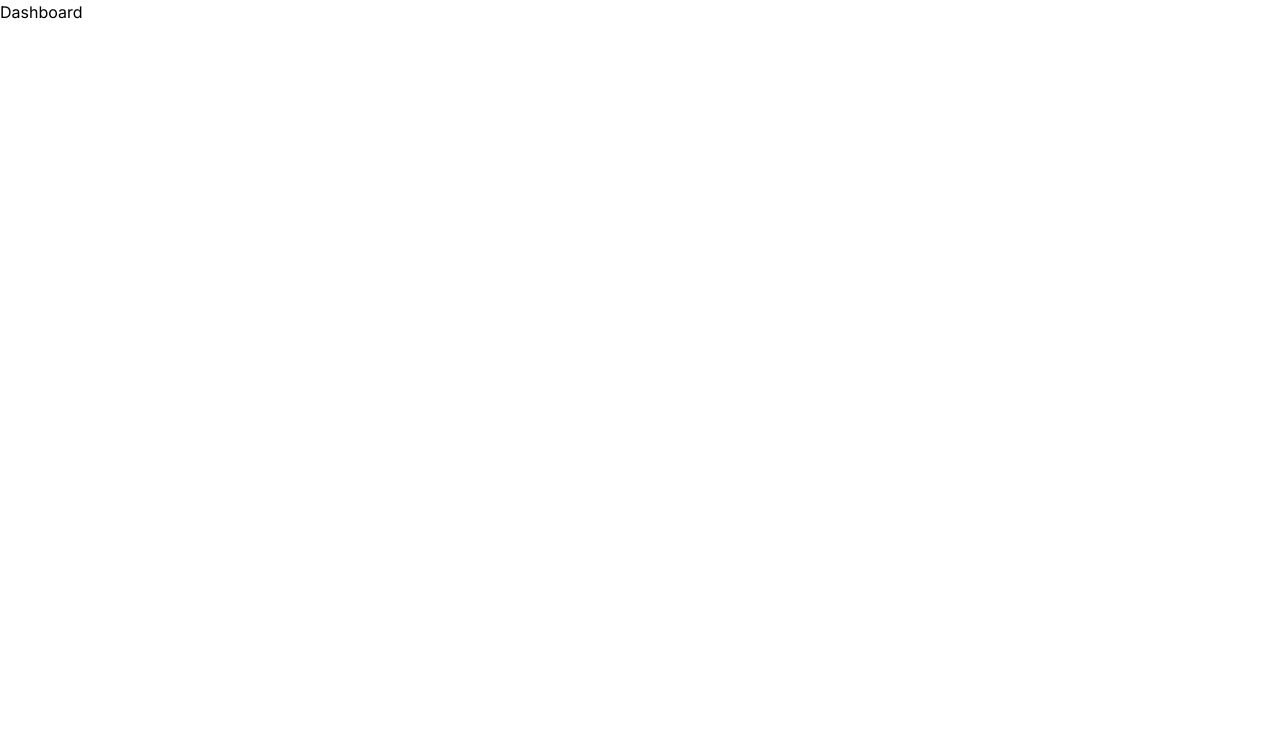
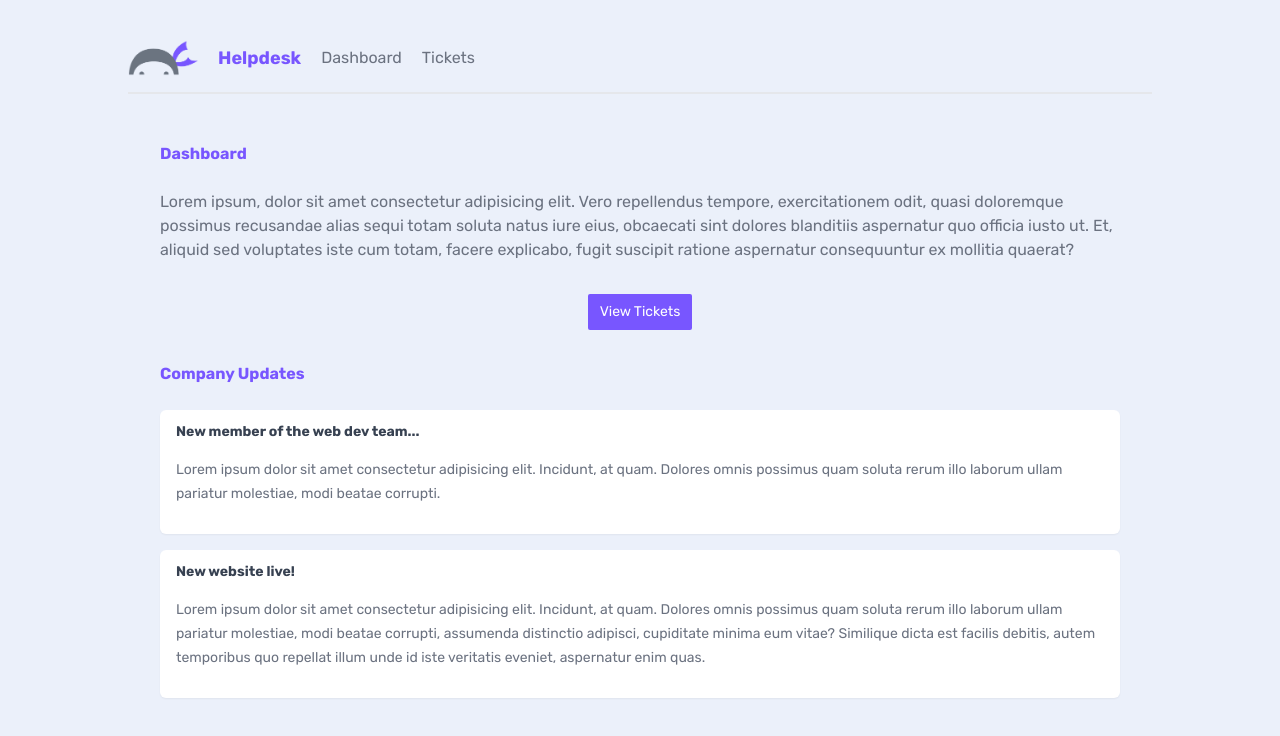
Before and after one commit to FahadQurashi49/helpdesk, a Next.js app: page / in a window 1280 px wide. Shown: the top 736 px of the page. Built offline with nearby package versions, Linux system fonts and the light colour scheme.

Commit message:
feat(Dashboard): add main dashboard page with css

```diff
--- /dev/null
+++ b/app/components/Navbar.tsx
@@ -0,0 +1,21 @@
+import Image from "next/image";
+import Link from "next/link";
+import Logo from './dojo-logo.png';
+
+
+export default function Navbar() {
+  return (
+    <nav>
+        <Image
+         src={Logo}
+         alt='Helpdesk Logo'
+         width={70}
+         placeholder='blur'
+         quality={100}
+        />
+        <h1>Helpdesk</h1>
+        <Link href="/">Dashboard</Link>
+        <Link href="/tickets">Tickets</Link>
+    </nav>
+  )
+}
--- a/app/globals.css
+++ b/app/globals.css
@@ -1,3 +1,139 @@
 @tailwind base;
 @tailwind components;
 @tailwind utilities;
+
+/* base styles */
+body {
+    background: #ebf0fa;
+    @apply text-gray-500 m-8;
+  }
+  h1, h2 {
+    @apply font-bold text-primary text-lg;
+  }
+  main {
+    @apply max-w-5xl my-12 mx-auto px-8;
+  }
+  main > h2 {
+    @apply mb-4 pb-2 text-base ;
+  }
+  p > a {
+    @apply text-primary underline;
+  }
+
+  /* nav styles */
+  nav {
+    @apply
+      pb-4
+      border-b-2 border-gray-200
+      flex items-center gap-5
+      my-10 mx-auto
+      max-w-5xl;
+  }
+  nav a, nav span {
+    @apply text-gray-500;
+  }
+  nav a:hover {
+    @apply text-black;
+  }
+  main nav {
+    @apply border-0;
+  }
+
+  /* button styles */
+  button {
+    @apply
+      px-3 py-2
+      rounded-sm
+      flex justify-between items-center gap-2
+      text-sm;
+  }
+  button:hover {
+    @apply bg-opacity-90;
+  }
+  .btn-primary {
+    @apply bg-primary text-white;
+  }
+  .btn-secondary {
+    @apply bg-gray-200 text-gray-900;
+  }
+
+  /* form styles */
+  form {
+    @apply
+      py-4 px-7
+      bg-primary
+      bg-opacity-5
+      rounded-md
+      block
+      mx-auto
+      min-w-fit w-1/4;
+  }
+  form label {
+    @apply block;
+  }
+  form input,
+  form textarea,
+  form select {
+    @apply
+      block
+      mt-2 my-4 px-2 py-1
+      rounded-sm w-full;
+  }
+  form button {
+    @apply block mx-auto;
+  }
+
+  /* feedback styles */
+  .error {
+    @apply
+      border-2
+      border-red-500
+      bg-red-300
+      text-red-800
+      py-1 px-2
+      rounded-sm
+      block
+      max-w-fit
+      my-4 mx-auto;
+  }
+
+  /* card styles */
+  .card {
+    @apply
+      bg-white
+      shadow-sm
+      rounded-md
+      py-3 px-4 my-4
+      relative
+      overflow-hidden;
+  }
+  .card h3 {
+    @apply
+      font-bold text-gray-700 text-sm
+      mb-0;
+  }
+  .card p {
+    @apply my-4 text-sm leading-6;
+  }
+
+  /* pill styles */
+  .pill {
+    @apply
+      py-1 px-2 mt-3
+      inline-block
+      text-xs font-semibold;
+  }
+  .pill.high {
+    @apply bg-red-300 text-red-600;
+  }
+  .pill.medium {
+    @apply bg-blue-300 text-blue-600;
+  }
+  .pill.low {
+    @apply bg-emerald-300 text-emerald-600;
+  }
+  .card .pill {
+    @apply
+      absolute bottom-0 right-0
+      rounded-tl-md;
+  }
--- a/app/layout.tsx
+++ b/app/layout.tsx
@@ -1,8 +1,11 @@
 import type { Metadata } from "next";
-import { Inter } from "next/font/google";
+import { Rubik } from "next/font/google";
 import "./globals.css";
 
-const inter = Inter({ subsets: ["latin"] });
+// components
+import Navbar from "./components/Navbar";
+
+const rubik = Rubik({ subsets: ["latin"] });
 
 export const metadata: Metadata = {
   title: "Create Next App",
@@ -16,7 +19,10 @@
 }>) {
   return (
     <html lang="en">
-      <body className={inter.className}>{children}</body>
+      <body className={rubik.className}>
+        <Navbar />
+        {children}
+      </body>
     </html>
   );
 }
--- a/app/page.tsx
+++ b/app/page.tsx
@@ -1,7 +1,27 @@
+import Link from "next/link";
+
 export default function Home() {
   return (
     <main>
-      <div>Dashboard</div>
+       <h2>Dashboard</h2>
+      <p>Lorem ipsum, dolor sit amet consectetur adipisicing elit. Vero repellendus tempore, exercitationem odit, quasi doloremque possimus recusandae alias sequi totam soluta natus iure eius, obcaecati sint dolores blanditiis aspernatur quo officia iusto ut. Et, aliquid sed voluptates iste cum totam, facere explicabo, fugit suscipit ratione aspernatur consequuntur ex mollitia quaerat?</p>
+
+      <div className="flex justify-center my-8">
+        <Link href="/tickets">
+          <button className="btn-primary">View Tickets</button>
+        </Link>
+      </div>
+
+      <h2>Company Updates</h2>
+
+      <div className="card">
+        <h3>New member of the web dev team...</h3>
+        <p>Lorem ipsum dolor sit amet consectetur adipisicing elit. Incidunt, at quam. Dolores omnis possimus quam soluta rerum illo laborum ullam pariatur molestiae, modi beatae corrupti.</p>
+      </div>
+      <div className="card">
+        <h3>New website live!</h3>
+        <p>Lorem ipsum dolor sit amet consectetur adipisicing elit. Incidunt, at quam. Dolores omnis possimus quam soluta rerum illo laborum ullam pariatur molestiae, modi beatae corrupti, assumenda distinctio adipisci, cupiditate minima eum vitae? Similique dicta est facilis debitis, autem temporibus quo repellat illum unde id iste veritatis eveniet, aspernatur enim quas.</p>
+      </div>
     </main>
   );
 }
--- /dev/null
+++ b/app/tickets/page.tsx
@@ -0,0 +1,7 @@
+import React from 'react'
+
+export default function Tickets() {
+  return (
+    <div>Tickets</div>
+  )
+}
--- a/tailwind.config.ts
+++ b/tailwind.config.ts
@@ -8,10 +8,8 @@
   ],
   theme: {
     extend: {
-      backgroundImage: {
-        "gradient-radial": "radial-gradient(var(--tw-gradient-stops))",
-        "gradient-conic":
-          "conic-gradient(from 180deg at 50% 50%, var(--tw-gradient-stops))",
+      colors: {
+        primary: '#7856ff'
       },
     },
   },
```
Also changed, not shown: app/components/dojo-logo.png (added).
